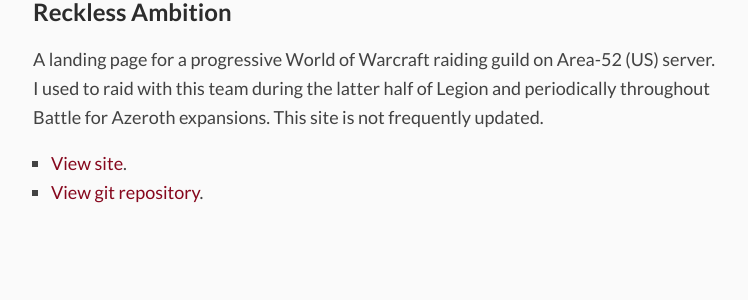
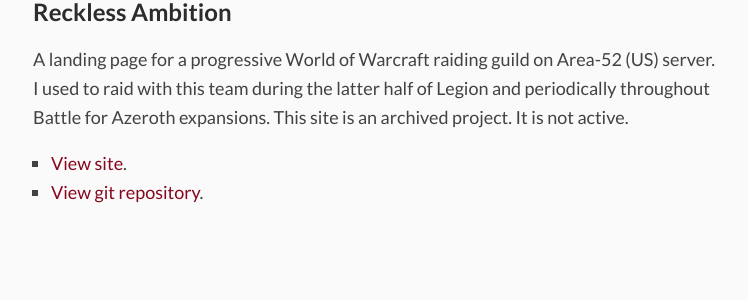
Before and after one commit to haothitran/posts, a Jekyll site: the page built from _pages/projects.md, in a window 1280 px wide and 900 px high, scrolled down 2041 px. Shown: the part 541-841 px from the top of the window, without its empty margins (265-1013 px from the left). Built offline with Jekyll 4.4.1, drawn with Linux system fonts in a browser that asks for light colours.

Commit message:
Update Reckless Ambition project link and description

```diff
--- a/_pages/projects.md
+++ b/_pages/projects.md
@@ -52,7 +52,7 @@ Displays current browser size (width by height) in pixels.
 
 ## Reckless Ambition
 
-A landing page for a progressive World of Warcraft raiding guild on Area-52 (US) server. I used to raid with this team during the latter half of Legion and periodically throughout Battle for Azeroth expansions. This site is not frequently updated.
+A landing page for a progressive World of Warcraft raiding guild on Area-52 (US) server. I used to raid with this team during the latter half of Legion and periodically throughout Battle for Azeroth expansions. This site is an archived project. It is not active.
 
-- [View site](https://reckless-ambition.com/).
+- [View site](https://haothitran.github.io/reckless-ambition/).
 - [View git repository](https://github.com/haothitran/reckless-ambition).
```
